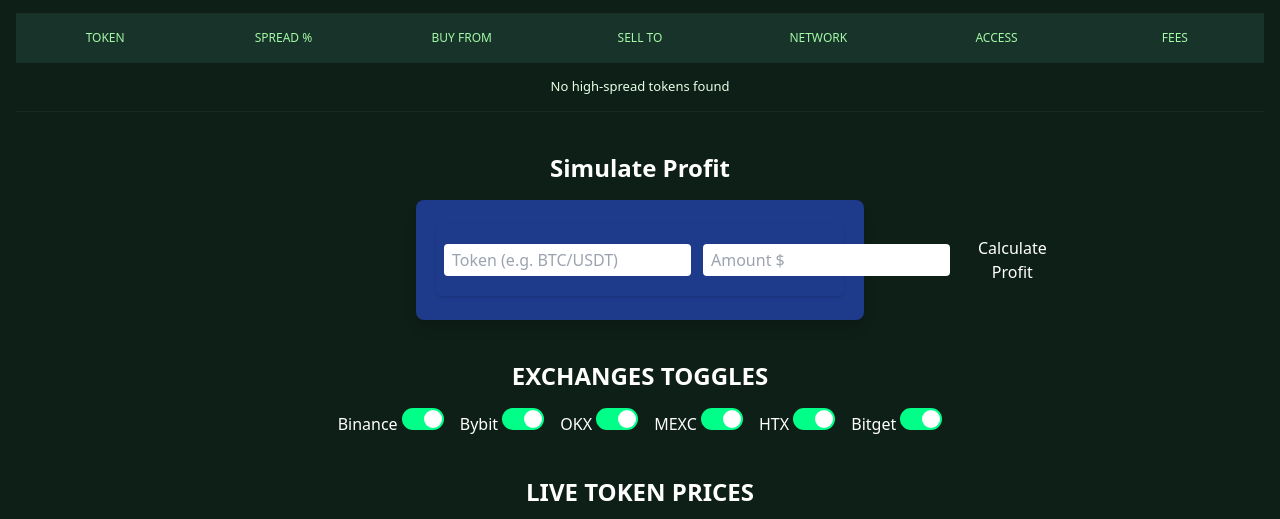
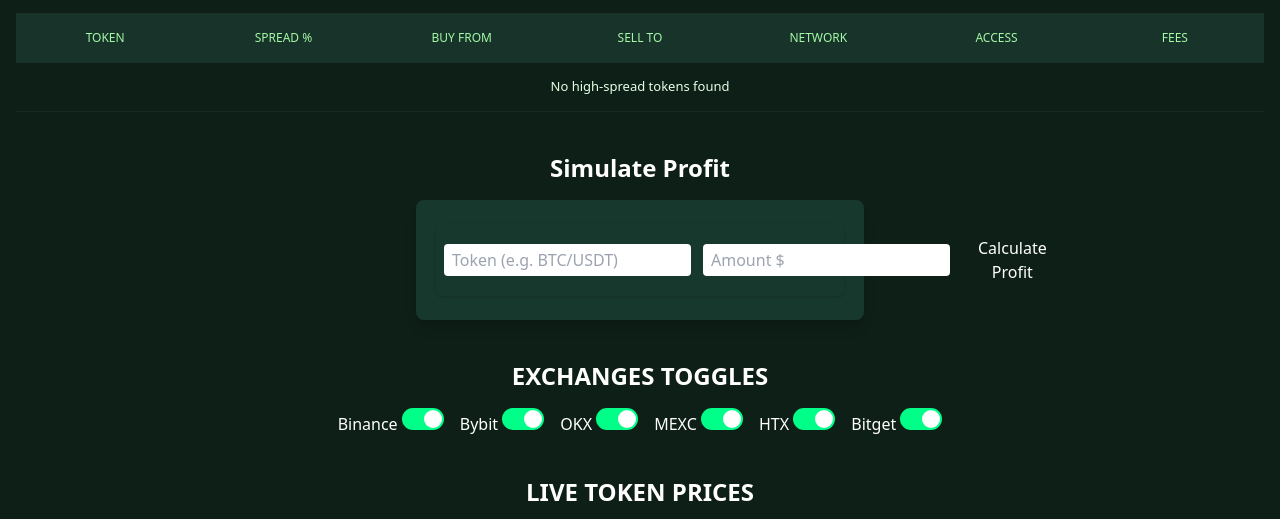
Before and after one commit to aaharbaoui/arb_dashboard, a FastAPI app: page / in a window 1280 px wide. Shown: the part 175-694 px from the top of the page. Run offline with FastAPI, Linux system fonts and the light colour scheme; data that the repository does not hold is empty; some libraries are stand-ins or nearby versions.

Commit message:
UI: Calculator block uses same green as table headers (#17382c)

```diff
--- a/templates/index.html
+++ b/templates/index.html
@@ -46,7 +46,7 @@
     <section>
       <h2 class="text-2xl font-semibold text-primary-300 text-center mb-4">Simulate Profit</h2>
       <div class="flex justify-center">
-        <div class="w-full max-w-md rounded-lg shadow-lg" style="background-color: #1e3a8a;">
+        <div class="w-full max-w-md rounded-lg shadow-lg bg-[#17382c]">
           <div class="py-6 px-5">
             {% include "calculator.html" %}
           </div>
```
